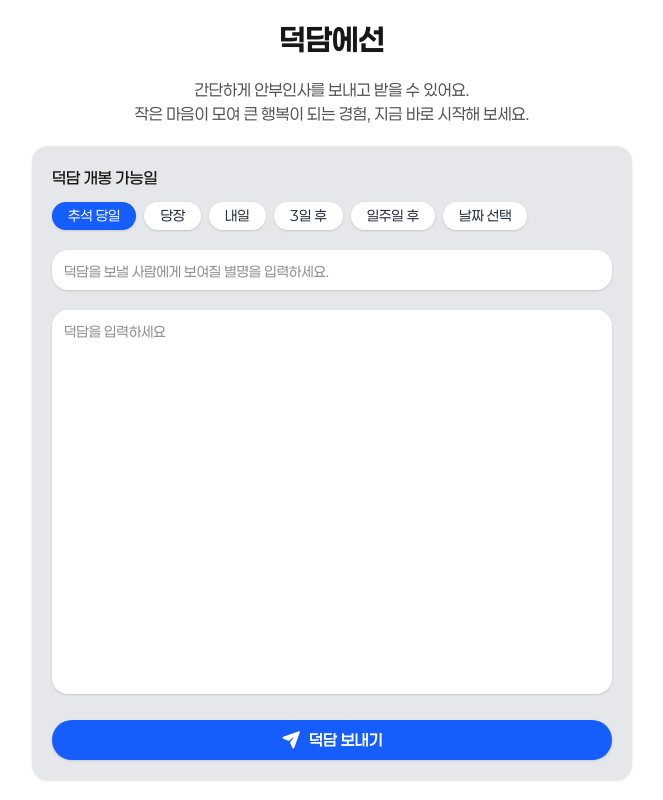
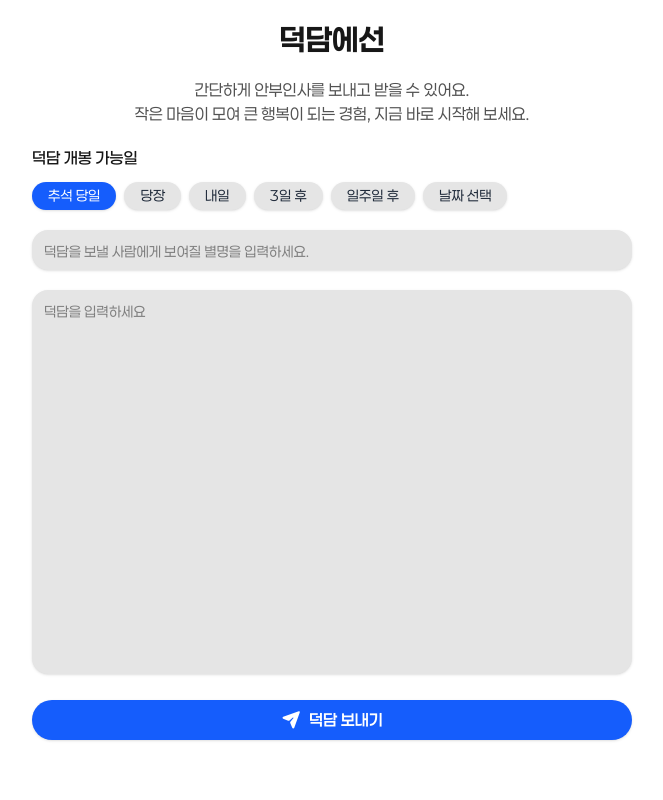
Before and after one commit to pvvng/deokdam, a Next.js app: page / in a window 1280 px wide. Shown: the part 1694-2494 px from the top of the page, without its empty margins (308-971 px from the left). After the commit the page ends 2454 px from the top, so only its background shows below. Built offline with nearby package versions, Linux system fonts and the light colour scheme.

Commit message:
design: detail page design

```diff
--- a/app/d/[id]/page.tsx
+++ b/app/d/[id]/page.tsx
@@ -17,7 +17,7 @@ export async function generateMetadata({ params }: DeokdamDetailPageProps) {
 
   return {
     title: deokdam?.nickname
-      ? `${deokdam.nickname}님의 따뜻한 덕담`
+      ? `${deokdam.nickname}님이 작성한 덕담`
       : "덕담을 확인해보세요!",
   };
 }
@@ -40,24 +40,32 @@ export default async function DeokdamDetailPage({
   const isAuthorized = isOwner || hasAccessToken;
   if (!isAuthorized) return unauthorized();
 
+  const isOpen = isDeokdamOpen(new Date(deokdam.openAt));
   return (
-    <div className="space-y-15">
+    <div className="space-y-5">
       <DeokdamCard
-        key={deokdam.id}
+        isOpen={isOpen}
+        isOwner={isOwner}
         nickname={deokdam.nickname}
         payload={deokdam.payload}
         openAt={formatDateKorean(new Date(deokdam.openAt))}
-        isOpen={isDeokdamOpen(new Date(deokdam.openAt))}
-        isOwner={isOwner}
       >
         <div className="w-full flex justify-end">
-          <KakaoShareButton type="small" id={id} accessToken={deokdam.token} />
+          <KakaoShareButton
+            type="small"
+            id={deokdam.id}
+            accessToken={deokdam.token}
+          />
         </div>
       </DeokdamCard>
+
+      <hr className="border-neutral-200 border-dashed" />
 
       <Suspense fallback={<CommentsLoading />}>
         <Comments deokdamId={deokdam.id} deokdamUserId={deokdam.userId} />
       </Suspense>
+
+      <hr className="border-neutral-200 border-dashed" />
 
       <CommentForm deokdamId={deokdam.id} />
     </div>
--- a/components/DatePicker/index.tsx
+++ b/components/DatePicker/index.tsx
@@ -33,7 +33,9 @@ export default function DatePicker({ value, onChange }: DatePickerProps) {
       <button
         type="button"
         className={`px-4 py-1 rounded-full shadow text-sm cursor-pointer ${
-          value !== null ? "bg-blue-600 text-white" : "bg-white text-gray-800"
+          value !== null
+            ? "bg-blue-600 text-white"
+            : "bg-neutral-200 text-gray-800"
         }`}
         onClick={() => setOpen((prev) => !prev)}
       >
--- a/components/Form/Comment.tsx
+++ b/components/Form/Comment.tsx
@@ -1,14 +1,14 @@
 "use client";
 
 import { postComment } from "@/lib/actions";
-import { useActionState } from "react";
+import { useActionState, useState } from "react";
 import { Button, Input } from "../FormItems";
 
 export default function CommentForm({ deokdamId }: { deokdamId: string }) {
   const [state, action] = useActionState(postComment, null);
 
   return (
-    <form action={action} className="space-y-5 bg-gray-200 p-5 rounded-2xl">
+    <form action={action} className="space-y-5">
       <p className="text-lg font-semibold">댓글 작성하기</p>
       <input
         defaultValue={deokdamId}
--- a/components/Form/Deokdam.tsx
+++ b/components/Form/Deokdam.tsx
@@ -57,10 +57,7 @@ export default function DeokDamForm({ onActionEnd }: DeokDamFormProps) {
   }, [state?.data?.id]);
 
   return (
-    <form
-      onSubmit={handleSubmit}
-      className="relative space-y-5 p-5 rounded-2xl bg-gray-200 shadow"
-    >
+    <form onSubmit={handleSubmit} className="relative space-y-5">
       <div className="text-start">
         <CapsuleSelector
           label="덕담 개봉 가능일"
--- a/components/FormItems/CapsuleSelector.tsx
+++ b/components/FormItems/CapsuleSelector.tsx
@@ -39,7 +39,7 @@ export default function CapsuleSelector({
             ${
               value && value === opt.value
                 ? "bg-blue-600 text-white"
-                : "bg-white text-gray-800"
+                : "bg-neutral-200 text-gray-800"
             }
           `}
           >
--- a/components/FormItems/Input.tsx
+++ b/components/FormItems/Input.tsx
@@ -14,7 +14,7 @@ export default function Input({
     <div className="space-y-3">
       <input
         className="rounded-2xl w-full h-10 flex justify-center items-center border-none transition
-        focus:outline-none shadow px-3 bg-white placeholder:text-sm"
+        focus:outline-none shadow px-3 bg-neutral-200 placeholder:text-sm"
         name={name}
         {...rest}
       />
--- a/components/FormItems/TextArea.tsx
+++ b/components/FormItems/TextArea.tsx
@@ -13,7 +13,7 @@ export default function TextArea({
   return (
     <div className="space-y-3">
       <textarea
-        className="w-full h-96 bg-white rounded-2xl resize-none p-3 shadow placeholder:text-sm focus:outline-none"
+        className="w-full h-96 bg-neutral-200 rounded-2xl resize-none p-3 shadow placeholder:text-sm focus:outline-none"
         name={name}
         {...rest}
       />
```
